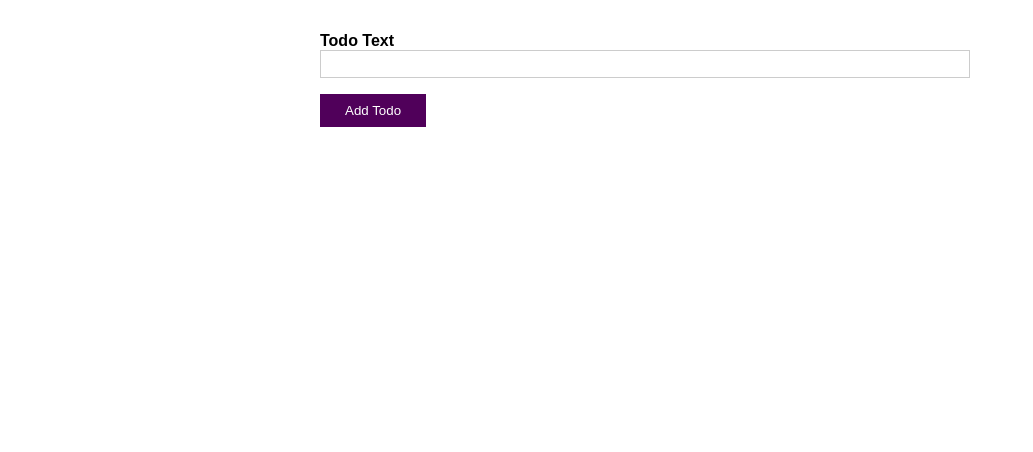
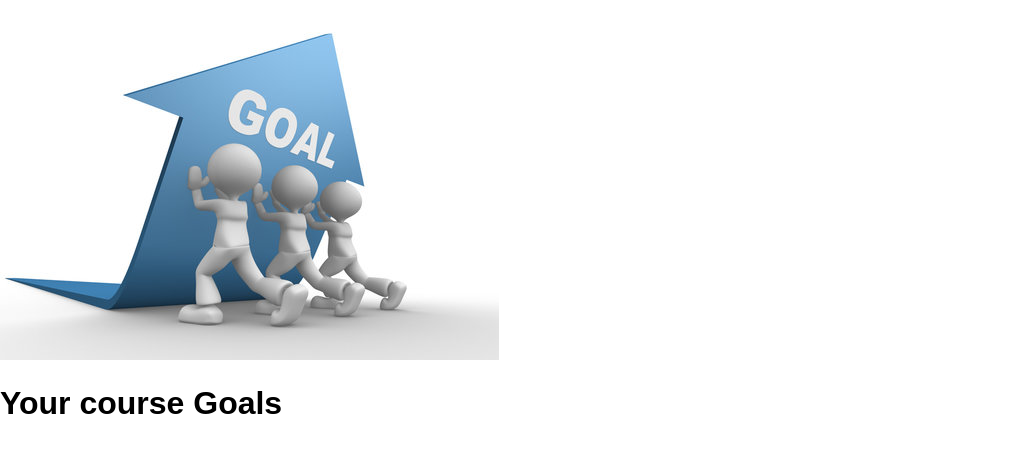
Before and after one commit to firdavs9777/react_setup_typescript, a React (Create React App) app: page / in a window 1280 px wide. Shown: the top 452 px of the page, without its empty margins (0-1033 px from the left). Built offline with nearby package versions, Linux system fonts and the light colour scheme; the HTML template or start-up script is replaced by a standard one.

Commit message:
English translation is added

```diff
--- a/src/App.tsx
+++ b/src/App.tsx
@@ -1,42 +1,73 @@
-import React, { useState } from 'react';
-import TodoList from './pages/TodoList';
-import NewToDo from './pages/NewToDo';
-import { ToDo } from './todo.model';
+// import React, { useState } from 'react';
+// import TodoList from './pages/TodoList';
+// import NewToDo from './pages/NewToDo';
+// import { ToDo } from './todo.model';
 
-const App: React.FC = () => {
-  // const todos = [{ id: 'id1', text: 'Finish the course' }];
-  const [todos, setTodos] = useState<ToDo[]>( [])
+// const App: React.FC = () => {
+//   // const todos = [{ id: 'id1', text: 'Finish the course' }];
+//   const [todos, setTodos] = useState<ToDo[]>( [])
 
-  const todoHandler = (text: string) => {
-     // Managing state better  =>  using spread operator  and update the value
-     setTodos([...todos, { id: Math.random().toString(), text: text }])
-  }
-  const todoDeleteHandler = (todoId: string) => {
-    setTodos(prevTodos => {
-      return prevTodos.filter(todo => todo.id !== todoId)
-    })
-  }
+//   const todoHandler = (text: string) => {
+//      // Managing state better  =>  using spread operator  and update the value
+//      setTodos([...todos, { id: Math.random().toString(), text: text }])
+//   }
+//   const todoDeleteHandler = (todoId: string) => {
+//     setTodos(prevTodos => {
+//       return prevTodos.filter(todo => todo.id !== todoId)
+//     })
+//   }
 
 
-  // function component returns jsx
+//   // function component returns jsx
+//   return (
+//     <div>
+//       <NewToDo onAddToDo={todoHandler} />
+//       <TodoList items={todos} onDeleteTodo={todoDeleteHandler} />
+//     </div>
+
+//   )
+// }
+// // Working with props and types for props
+
+// export default App;
+import CourseGoal from './pages/CourseGoal';
+import Header from "./pages/HeaderField";
+import goalsImg from './assets/goal.jpg';
+import { useState } from "react";
+
+type CourseGoal = {
+  title: string;
+  description: string;
+  id: number;
+}
+export default function App() {
+  const [goals, setGoals] = useState<CourseGoal[]>([]);
+
+  function handleAddGoal() {
+    setGoals(prevGoals => {
+      const newGoal: CourseGoal = {
+        id: Math.random(),
+        title: 'Test React',
+        description: 'Learn all the basics in depth!'
+      };
+      return [...prevGoals,newGoal]
+     });
+  }
   return (
-    <div>
-      <NewToDo onAddToDo={todoHandler} />
-      <TodoList items={todos} onDeleteTodo={todoDeleteHandler} />
-    </div>
+    <main>
+      <Header image={{ src: goalsImg, alt: 'A list of goals'}}>
+        <h1> Your course Goals</h1>
+      </Header>
+      <ul>
+        {goals.map((goal) => (
+          <li key={goal.id}>
+         <CourseGoal title={ goal.title}>
+          <p>{goal.description}</p>
+          </CourseGoal>
+          </li>
+        ))}
+</ul>
 
-  )
+    </main>
+  );
 }
-// Working with props and types for props
-
-export default App;
-// import CourseGoal from "./pages/CourseGoal"
-// export default function App() {
-//   return (
-//     <main>
-//       <CourseGoal title="Learn React" >
-//         <p>Learn it from the ground up.</p>
-//       </CourseGoal>
-//     </main>
-//   );
-// }
--- /dev/null
+++ b/src/pages/HeaderField.tsx
@@ -0,0 +1,19 @@
+import { type ReactNode } from 'react';
+
+type HeaderProps = {
+  image: {
+    src: string;
+    alt: string
+  };
+  children: ReactNode
+};
+
+export default function Header({image, children}: HeaderProps) {
+  return (
+    <header>
+      <img {...image} />
+
+      {children}
+    </header>
+  )
+}
```
Also changed, not shown: src/pages/useState/ExampleCount.tsx (added, +12 -0 lines), src/assets/goal.jpg (added).
